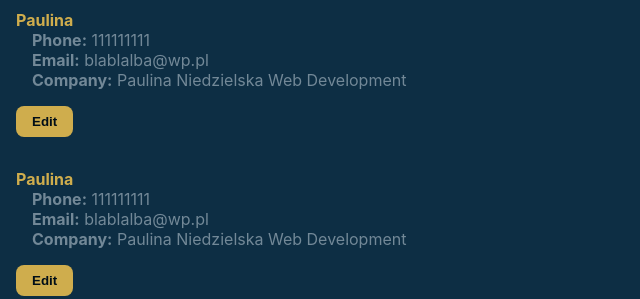
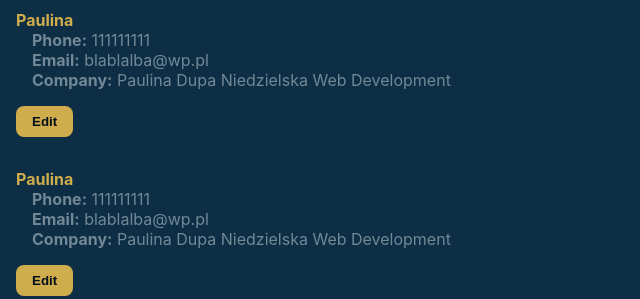
Before and after one commit to PaulinaNi/ContactListApp, a React (Create React App) app: page / in a window 1280 px wide. Shown: the part 204-503 px from the top of the page, without its empty margins (0-640 px from the left). Built offline with nearby package versions, Linux system fonts and the light colour scheme.

Commit message:
adding comments

```diff
--- a/src/components/contactCard/contactCard.component.jsx
+++ b/src/components/contactCard/contactCard.component.jsx
@@ -5,6 +5,7 @@ export default function ContactCard(props) {
  const { name, phone, email, company, id } = props
 
  function editButtonHandler(id) {
+  // finish editing and add deleting
   console.log("start editing", id)
  }
  return (
--- a/src/components/contactsSection/contactsSection.component.jsx
+++ b/src/components/contactsSection/contactsSection.component.jsx
@@ -3,6 +3,25 @@ import ContactCard from "../contactCard/contactCard.component"
 import { useState } from "react"
 
 export default function ContactsSection() {
+ const list2 = [{
+  name: "Paulina",
+  phone: "111111111",
+  email: "blablalba@wp.pl",
+  company: "Paulina Dupa Niedzielska Web Development",
+  id: 1
+ },
+ {
+  name: "Paulina",
+  phone: "111111111",
+  email: "blablalba@wp.pl",
+  company: "Paulina Dupa Niedzielska Web Development",
+  id: 2
+ }
+ ]
+
+ localStorage.setItem('contacts', JSON.stringify(list2))
+ let listFromLocalStorage = JSON.parse(localStorage.getItem('contacts'))
+
  const list = [{
   name: "Paulina",
   phone: "111111111",
@@ -18,13 +37,14 @@ export default function ContactsSection() {
   id: 2
  }
  ]
- const [contactList, setContactList] = useState(list)
+ const [contactList, setContactList] = useState(listFromLocalStorage || list)
  return (
   <div>
    <h2>Your contact list</h2>
    {contactList.map(contact =>
     <ContactCard key={contact.id} name={contact.name} phone={contact.phone} email={contact.email} company={contact.company} id={contact.id} />
    )}
+   {/* button for adding new contact */}
 
   </div>
  )
```
